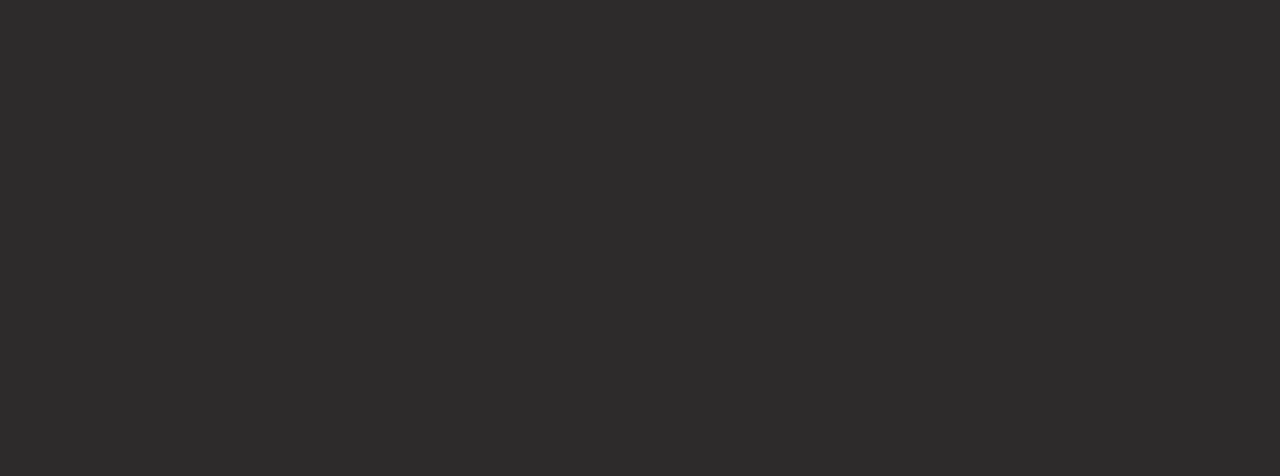
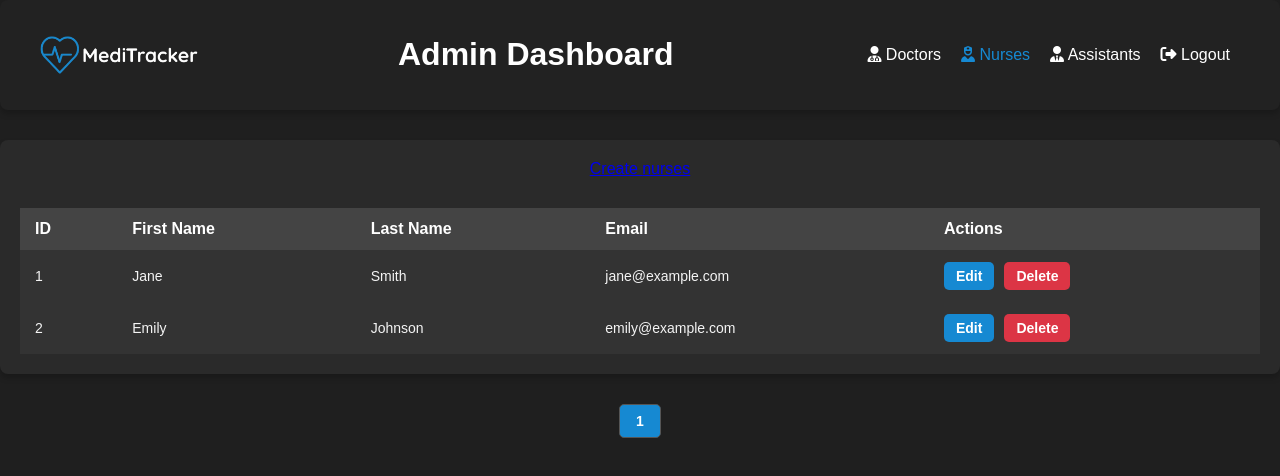
Before and after one commit to Zughayyar/MediTrack_MERN_Project, a React (Vite) app in the folder MediTrackProject/client/: page /nurses in a window 1280 px wide. Before the commit this address had no page. Shown: the top 476 px of the page. Built offline with nearby package versions, Linux system fonts and the light colour scheme.

Commit message:
Your commit message

```diff
--- a/MediTrackProject/client/package.json
+++ b/MediTrackProject/client/package.json
@@ -10,7 +10,9 @@
     "preview": "vite preview"
   },
   "dependencies": {
+    "@fortawesome/fontawesome-free": "^6.7.2",
     "axios": "^1.7.9",
+    "font-awesome": "^4.7.0",
     "react": "^18.3.1",
     "react-dom": "^18.3.1",
     "react-icons": "^5.4.0",
--- a/MediTrackProject/client/src/App.jsx
+++ b/MediTrackProject/client/src/App.jsx
@@ -2,6 +2,7 @@
 import { BrowserRouter as Router, Routes, Route, Navigate } from "react-router-dom";
 import Login from "./Components/Login";
 import AdminDashboard from "./Components/AdminDashboard";
+import CreateUsers from "./Components/CreateUsers";
 
 
 const App = () => {
@@ -11,6 +12,11 @@
                 <Route path="/" element={<Navigate to="/login" />} />
                 <Route path="/login" element={<Login />} />
                 <Route path="/doctors" element={<AdminDashboard />} />
+                <Route path="/nurses" element={<AdminDashboard />} />
+                <Route path="/assistants" element={<AdminDashboard />} />
+                <Route path="/doctors/create" element={<CreateUsers />} />
+                <Route path="/assistants/create" element={<CreateUsers />} />
+                <Route path="/nurses/create" element={<CreateUsers />} />
             </Routes>
         </Router>
     );
--- /dev/null
+++ b/MediTrackProject/client/src/Components/AdminBar.jsx
@@ -0,0 +1,30 @@
+// TopBar.js
+import React from "react";
+import { Link } from "react-router-dom";
+import myImage from "../Pics/undefined.png";
+import "@fortawesome/fontawesome-free/css/all.min.css";
+
+const AdminBar = ({ path }) => {
+    return (
+        <div className="top-bar">
+            <img src={myImage} alt="Logo" className="logo" />
+            <h1>Admin Dashboard</h1>
+            <div className="nav-links">
+                <Link to="/doctors" className={path === "doctors" ? "nav-link-active" : "nav-link"}>
+                    <i className="fas fa-user-md"></i> Doctors
+                </Link>
+                <Link to="/nurses" className={path === "nurses" ? "nav-link-active" : "nav-link"}>
+                    <i className="fas fa-user-nurse"></i> Nurses
+                </Link>
+                <Link to="/assistants" className={path === "assistants" ? "nav-link-active" : "nav-link"}>
+                    <i className="fas fa-user-tie"></i> Assistants
+                </Link>
+                <Link to="/login" className="nav-link">
+                    <i className="fas fa-sign-out-alt"></i> Logout
+                </Link>
+            </div>
+        </div>
+    );
+};
+
+export default AdminBar;
--- a/MediTrackProject/client/src/Components/AdminDashboard.jsx
+++ b/MediTrackProject/client/src/Components/AdminDashboard.jsx
@@ -1,60 +1,55 @@
-import React, { useState } from "react";
-import { Link } from "react-router-dom"; // Import Link for navigation
+import React, { useState, useEffect } from "react";
+import { Link, useLocation } from "react-router-dom";
 import "../Styles/AdminDashboard.css";
-import myImage from "../Pics/undefined.png";
+import AdminBar from "./AdminBar";
 
 const AdminDashboard = () => {
-    // Sample doctors data (you can fetch from API)
-    const [doctors, setdoctors] = useState([
-        { id: 1, firstname: "Sami", lastname: "Daraghmeh", email: "john@example.com"  },
-        { id: 2, firstname: "Sami", lastname: "Daraghmeh" , email: "john@example.com"   },
-        { id: 3, firstname: "Sami", lastname: "Daraghmeh" , email: "john@example.com"   },
-        { id: 4, firstname: "Sami", lastname: "Daraghmeh" , email: "john@example.com"   },
-        { id: 5, firstname: "Sami", lastname: "Daraghmeh" , email: "john@example.com"   },
-        { id: 6, firstname: "Sami", lastname: "Daraghmeh" , email: "john@example.com"   },
-        { id: 7, firstname: "Sami", lastname: "Daraghmeh" , email: "john@example.com"   },
-        { id: 8, firstname: "Sami", lastname: "Daraghmeh" , email: "john@example.com"   },
-        { id: 9, firstname: "Sami", lastname: "Daraghmeh" , email: "john@example.com"   },
-        { id: 10, firstname: "Sami", lastname: "Daraghmeh" , email: "john@example.com"   },
-        { id: 11, firstname: "Sami", lastname: "Daraghmeh" , email: "john@example.com"   },
-        { id: 12, firstname: "Sami", lastname: "Daraghmeh" , email: "john@example.com"   },
-        { id: 13, firstname: "Sami", lastname: "Daraghmeh" , email: "john@example.com"   },
-        { id: 14, firstname: "Sami", lastname: "Daraghmeh" , email: "john@example.com"   },
-        { id: 15, firstname: "Sami", lastname: "Daraghmeh" , email: "john@example.com"   }
-    ]);
+    const location = useLocation();
+    const path = location.pathname.replace("/", "");
+
+    const data = {
+        doctors: [
+            { id: 1, firstname: "Sami", lastname: "Daraghmeh", email: "sami@example.com" },
+            { id: 2, firstname: "John", lastname: "Doe", email: "john@example.com" }
+        ],
+        nurses: [
+            { id: 1, firstname: "Jane", lastname: "Smith", email: "jane@example.com" },
+            { id: 2, firstname: "Emily", lastname: "Johnson", email: "emily@example.com" }
+        ],
+        assistants: [
+            { id: 1, firstname: "Robert", lastname: "Brown", email: "robert@example.com" },
+            { id: 2, firstname: "Alice", lastname: "Davis", email: "alice@example.com" }
+        ]
+    };
+
+    const [items, setItems] = useState([]);
+
+    useEffect(() => {
+        setItems(data[path] || []);
+    }, [path]);
 
     const [currentPage, setCurrentPage] = useState(1);
-    const doctorsPerPage = 10;
+    const itemsPerPage = 10;
 
     const handleDelete = (id) => {
-        setdoctors(doctors.filter(doctor => doctor.id !== id));
+        const newItems = items.filter(item => item.id !== id);
+        setItems(newItems);
+        if (newItems.length < (currentPage - 1) * itemsPerPage) {
+            setCurrentPage(currentPage - 1);
+        }
     };
 
-    const indexOfLastdoctor = currentPage * doctorsPerPage;
-    const indexOfFirstdoctor = indexOfLastdoctor - doctorsPerPage;
-    const currentdoctors = doctors.slice(indexOfFirstdoctor, indexOfLastdoctor);
-
-    const handlePageChange = (pageNumber) => {
-        setCurrentPage(pageNumber);
-    };
-
-    const totalPages = Math.ceil(doctors.length / doctorsPerPage);
+    const indexOfLastItem = currentPage * itemsPerPage;
+    const indexOfFirstItem = indexOfLastItem - itemsPerPage;
+    const currentItems = items.slice(indexOfFirstItem, indexOfLastItem);
+    const totalPages = Math.ceil(items.length / itemsPerPage);
 
     return (
         <div className="admin-dashboard">
-            <div className="top-bar">
-                <img src={myImage} alt="Logo" className="logo" />
-                <h1>Admin Dashboard</h1>
-                <div className="nav-links">
-                    <Link to="/doctors" className="nav-link-active">Doctors</Link>
-                    <Link to="/nurses" className="nav-link-active">Nurses</Link>
-                    <Link to="/assistants" className="nav-link-active">Assistants</Link>
-                    <Link to="/login" className="nav-link-active">Logout</Link>
-                </div>
-            </div>
+            <AdminBar path={path} />
 
             <div className="table-container">
-                <button className="create-btn">Create doctor</button>
+                <Link to={`create`}>Create {path}</Link>
                 <table style={{ marginTop: "30px" }}>
                     <thead>
                         <tr>
@@ -66,15 +61,15 @@
                         </tr>
                     </thead>
                     <tbody>
-                        {currentdoctors.map(doctor => (
-                            <tr key={doctor.id}>
-                                <td>{doctor.id}</td>
-                                <td>{doctor.firstname}</td>
-                                <td>{doctor.lastname}</td>
-                                <td>{doctor.email}</td>
+                        {currentItems.map(item => (
+                            <tr key={item.id}>
+                                <td>{item.id}</td>
+                                <td>{item.firstname}</td>
+                                <td>{item.lastname}</td>
+                                <td>{item.email}</td>
                                 <td>
                                     <button className="edit-btn">Edit</button>
-                                    <button className="delete-btn" onClick={() => handleDelete(doctor.id)}>Delete</button>
+                                    <button className="delete-btn" onClick={() => handleDelete(item.id)}>Delete</button>
                                 </td>
                             </tr>
                         ))}
@@ -87,7 +82,7 @@
                     <button
                         key={index + 1}
                         className={`page-btn ${currentPage === index + 1 ? "active" : ""}`}
-                        onClick={() => handlePageChange(index + 1)}
+                        onClick={() => setCurrentPage(index + 1)}
                     >
                         {index + 1}
                     </button>
--- /dev/null
+++ b/MediTrackProject/client/src/Components/CreateUsers.jsx
@@ -0,0 +1,16 @@
+import React from "react";
+import "../Styles/Login.css";
+import myImage from "../Pics/undefined.png";
+import AdminBar from "./AdminBar";
+
+const CreateUsers = ({ path }) => {
+    return (
+        <>
+            <AdminBar path={path} />
+
+
+        </>
+    );
+};
+
+export default CreateUsers;
```
